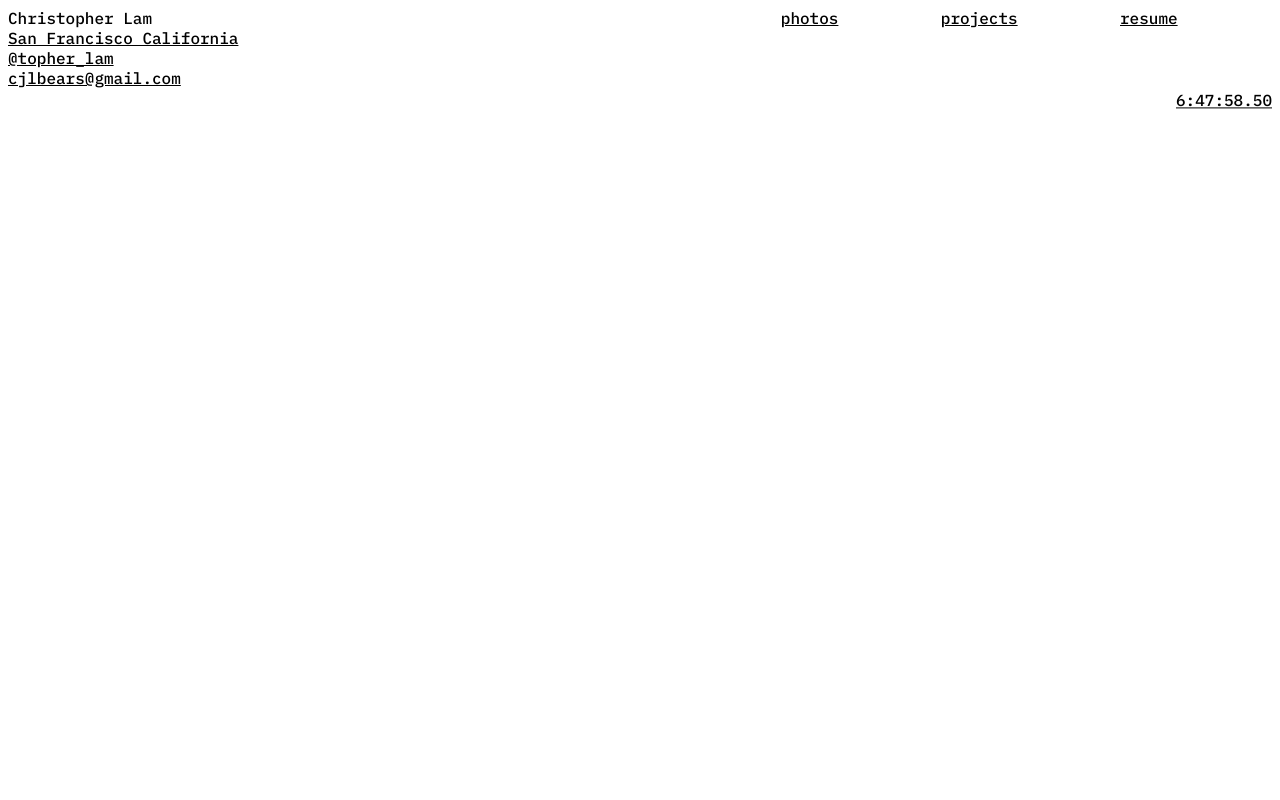
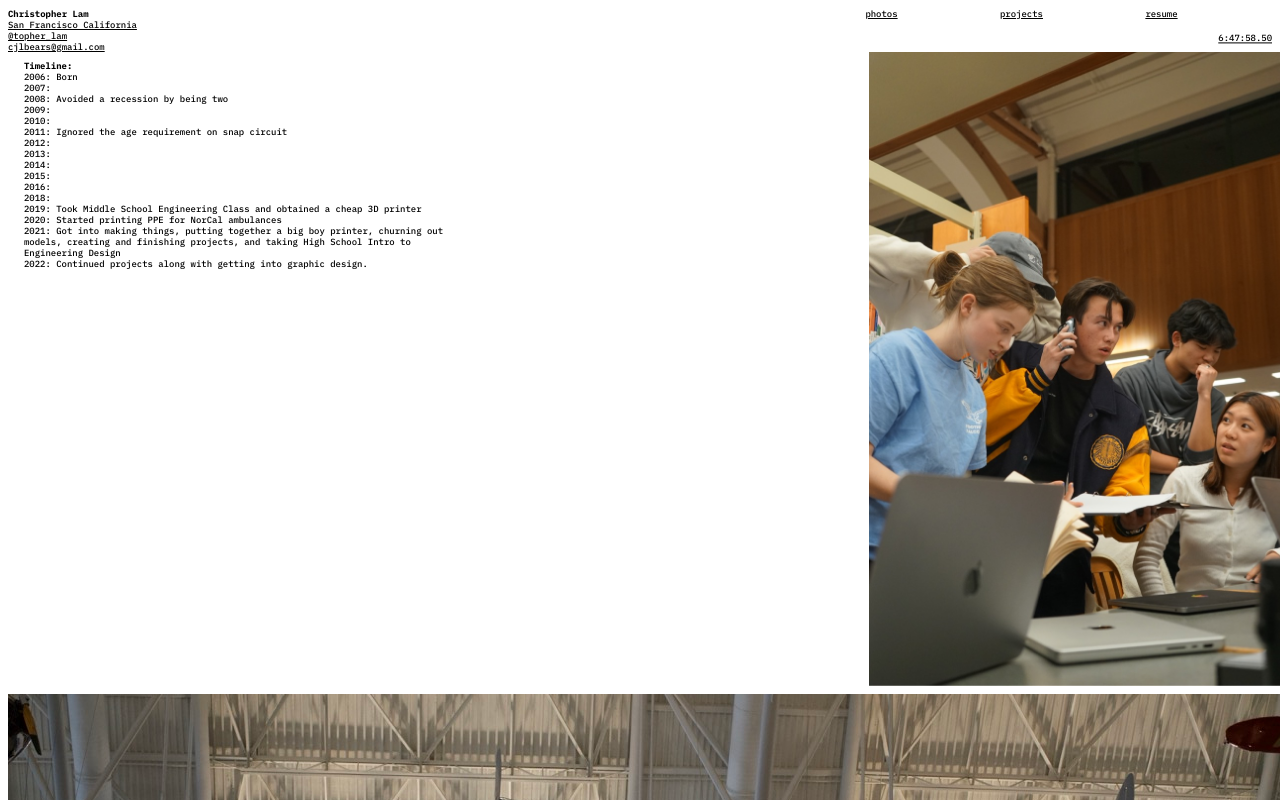
Before and after one commit to clbears/clbears.github.io, a plain HTML site: page index.html in a window 1280 px wide. Shown: the top 800 px of the page. Drawn offline with Linux system fonts and the light colour scheme.

Commit message:
added images and top bar

```diff
--- a/index.html
+++ b/index.html
@@ -2,7 +2,7 @@
 <html lang="en">
 <head>
     <meta charset="UTF-8">
-    <title>Title</title>
+    <title>christopher lam</title>
     <link rel="preconnect" href="https://fonts.googleapis.com">
     <link rel="preconnect" href="https://fonts.gstatic.com" crossorigin>
 <!--    <link href="https://fonts.googleapis.com/css2?family=IBM+Plex+Sans:ital,wght@0,400;0,500;0,600;0,700;1,400;1,500;1,600;1,700&display=swap" rel="stylesheet">-->
@@ -10,19 +10,54 @@
 
 </head>
 <body>
+<!--Top Bar-->
+<div id="bar">
+    <a href="/photos.html">photos</a>
+    <a href="/projects.html">projects</a>
+    <a href="/resume.html">resume</a>
+</div>
 
-<div> <!--letter_head-->
+<!--letter_head-->
+<div id="letterhead">
 
-    Christopher Lam    <div id="bar"> <a href="/photos.html">photos</a> <a href="/projects.html">projects</a> <a href="/resume.html">resume</a> </div>
-    <br>
+    <div style="font-weight: 800"> Christopher Lam </div>
+
     <a href="https://www.google.com/maps/place/San+Francisco,+CA/@37.757807,-122.5200005,12z/data=!3m1!4b1!4m6!3m5!1s0x80859a6d00690021:0x4a501367f076adff!8m2!3d37.7749295!4d-122.4194155!16zL20vMGQ2bHA?entry=ttu&g_ep=EgoyMDI0MTIxMS4wIKXMDSoASAFQAw%3D%3D">San Francisco California</a>
     <br>
     <a href="https://www.instagram.com/topher_lam/">@topher_lam</a>
+    <a href="https://youtu.be/tH63sBOTIeQ" id="time"></a>
     <br>
-    <a href="mailto:cjlbears@gmail.com">cjlbears@gmail.com</a>
+    <a href="mailto:cjlbears@gmail.com" >cjlbears@gmail.com</a>
 
-    <a href="https://youtu.be/tH63sBOTIeQ" id="time"></a>
 </div>
+<div id="timeline">
+    <div style="font-weight: 800;" >Timeline:</div>
+    2006: Born<br>
+    2007:<br>
+    2008: Avoided a recession by being two<br>
+    2009:<br>
+    2010:<br>
+    2011: Ignored the age requirement on snap circuit<br>
+    2012:<br>
+    2013:<br>
+    2014:<br>
+    2015:<br>
+    2016:<br>
+    2018:<br>
+    2019: Took Middle School Engineering Class and obtained a cheap 3D printer<br>
+    2020: Started printing PPE for NorCal ambulances<br>
+    2021: Got into making things, putting together a big boy printer, churning out models, creating and finishing projects, and taking High School Intro to Engineering Design<br>
+    2022: Continued projects along with getting into graphic design.<br>
+</div>
+
+<div id="image_grid">
+    <img src="/wowCL.jpeg" id="wowCL" width="100%" class="flip" data-image_list="wowCL.jpeg, nightWrite.jpeg">
+    <div id="airFrance">
+        <img src="/airFrance.jpeg" >
+        <p>Concorde</p>
+    </div>
+</div>
+
 </body>
 <script>
     let date = new Date();
@@ -56,27 +91,104 @@
         }, 60000);
     }, 60000 - date.getSeconds() * 1000 - date.getMilliseconds() - 1500);
 
+    document.addEventListener("DOMContentLoaded", function() {
+        let images = document.getElementsByClassName("flip");
+        console.log(images);
+        for (let i = 0; i < images.length; i++) {
+
+            images[i].addEventListener("mousedown", function() {
+                let image_list = this.getAttribute("data-image_list").split(", ");
+                let current_image = this.getAttribute("src");
+                let next_image = image_list[(image_list.indexOf(current_image) + 1) % image_list.length];
+                this.setAttribute("src", next_image);
+            });
+        }
+    });
 
 </script>
 <style>
+
+
+
+*{
+    font-family: 'IBM Plex Mono', sans-serif;
+    font-weight: 500;
+    font-size: 0.7vw;
+}
+*::selection{
+    background-color: #f6bd60;
+}
+img::selection{
+    background-color: transparent;
+}
+#time{
+    right: 8px;
+    transform: translateY(0.3vh);
+    position: fixed;
+    z-index: 1;
+}
 #bar{
     display: flex;
     margin-left: 8vw;
     right: 8vw;
-    transform: translateY(-2.5vh);
     position: fixed;
+    z-index: 11;
+}
+#wowCL{
+    position: relative;
+    /* Start Row, Start Col, End Row, End Col */
+    grid-area: 1 / 3 / 1 / 3;
+}
+#airFrance{
+    position:relative;
+    width: 100vw;
+    height: 66vh;
+    object-fit: cover;
+    background-position: center center;
+    /* overflow: hidden; */
 
+    grid-area: 2 / 1 / 2 / 3;
 }
 
-*{
-    font-family: 'IBM Plex Mono', sans-serif;
-    font-weight: 500;
+#image_grid{
+    display: grid;
+    grid-template-columns: repeat(3, 33vw);
+    grid-template-rows: repeat(3, fit-content);
+    grid-column-gap: 8px;
+    grid-row-gap: 8px;
+    /* overflow: clip; */
+    /* .div1 { grid-area: 1 / 1 / 2 / 2; }
+    .div2 { grid-area: 1 / 2 / 2 / 3; }
+    .div3 { grid-area: 1 / 3 / 2 / 4; } */
 }
-#time{
-    right: 8px;
-    transform: translateY(2.8vh);
+
+a:hover{
+    color: #727272;
+    font-size: 0.9vw;
+}
+img{
+    position: relative;
+}
+img:hover{
+    z-index: 10;
+}
+.flip{
+    cursor: e-resize;
+}
+
+
+#timeline{
+    z-index: 1;
     position: fixed;
+    width: 33vw;
+    margin-left: 16px;
+    margin-top: 8px;
 }
+#timeline:hover{
+    z-index: -1;
+}
+
+
 p{
     margin: 0;
 }
```
Also changed, not shown: resume.html (added, +1 -0 lines), AirFrance.jpeg (added), nightWrite.jpeg (added), wowCL.jpeg (added).
